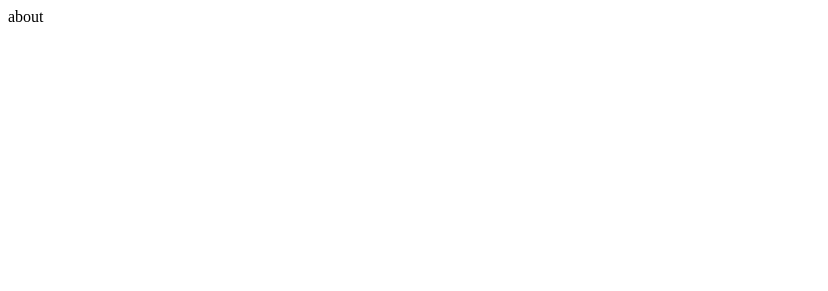
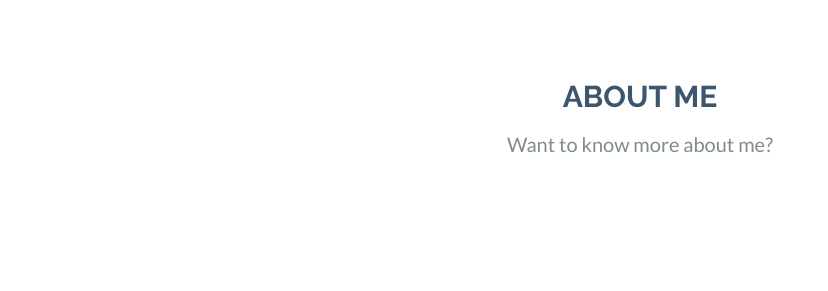
Before and after one commit to ashrafwani/beta, a plain HTML site: page about.html in a window 1280 px wide. Shown: the whole page, without its empty margins (0-828 px from the left). Drawn offline with Linux system fonts and the light colour scheme.

Commit message:
Update about.html

```diff
--- a/about.html
+++ b/about.html
@@ -1 +1,32 @@
-about
+
+<!DOCTYPE html>
+<head>
+    <meta charset="utf-8">
+    <title>About | Ashraf Wani</title>
+    <meta name="author" content="Sam Norton">
+    <meta name="viewport" content="width=device-width, initial-scale=1, minimum-scale=1, maximum-scale=1">
+
+    <link rel="stylesheet" href="css/normalize.css" media="all">
+    <link rel="stylesheet" href="css/style.css" media="all">
+    <link href='http://fonts.googleapis.com/css?family=Lato:300,400,700,900,300italic,400italic,700italic,900italic|Raleway:400,200,300,500,700,600,800,900' rel='stylesheet' type='text/css'>
+    <link href="http://maxcdn.bootstrapcdn.com/font-awesome/4.2.0/css/font-awesome.min.css" rel="stylesheet">
+
+    <script src="js/jquery-1.11.1.min.js"></script>
+    <script src="js/device.min.js"></script> <!--OPTIONAL JQUERY PLUGIN-->
+    <script src="js/jquery.mb.YTPlayer.js"></script>
+    <script src="js/custom.js"></script>
+    <meta name="robots" content="noindex,follow" />
+</head>
+
+<body>
+
+    <div class="wrapper">
+    <section class="about-section">
+      <div class="about-section-container">
+          <h2 class="about-section-title">About Me</h2>
+          <p>Want to know more about me?<br/></p>
+      </div>
+    </section>
+
+</body>
+</html>
```
